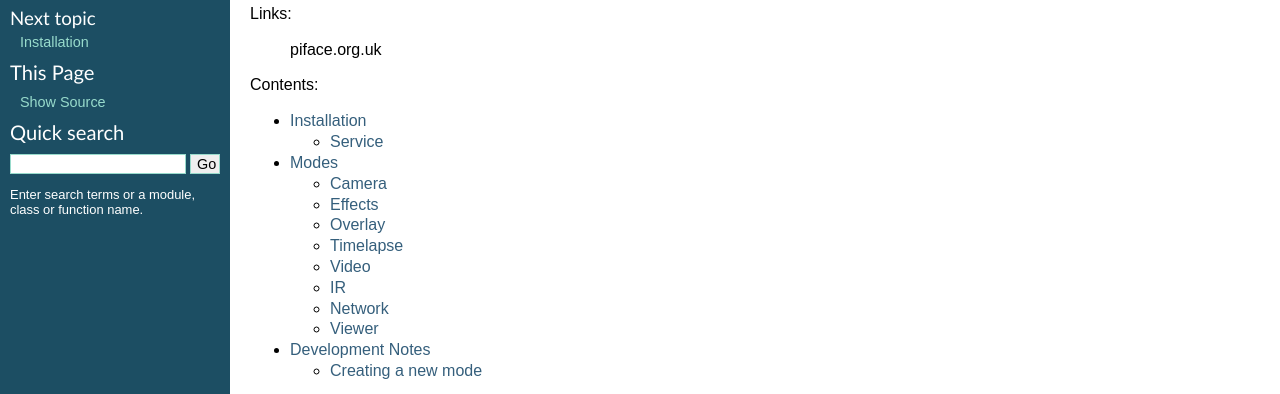
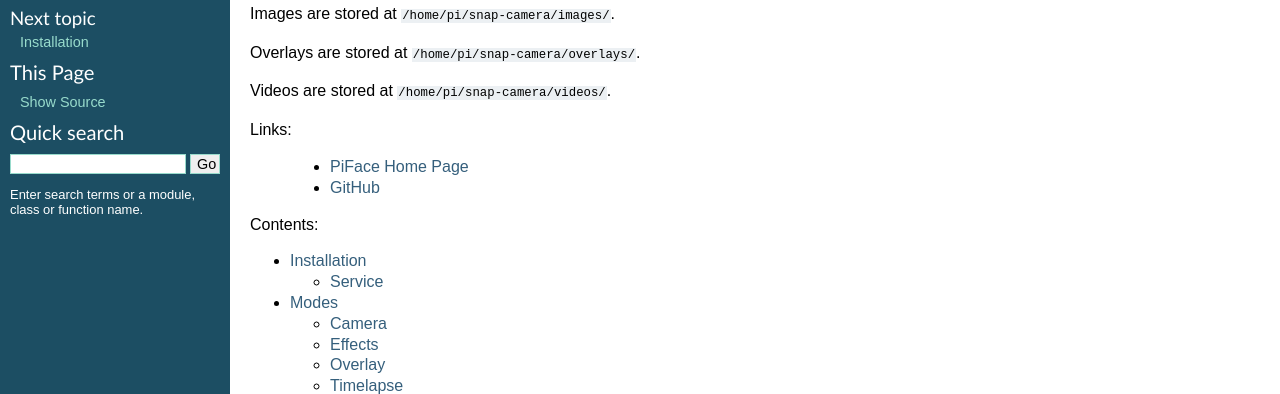
Before and after one commit to piface/snap-camera, a plain HTML site: page index.html in a window 1280 px wide. Shown: the part 125-519 px from the top of the page. Drawn offline with Linux system fonts and the light colour scheme.

Commit message:
updated docs to latest version

```diff
--- a/index.html
+++ b/index.html
@@ -51,9 +51,16 @@
 <h1>Welcome to Snap Camera&#8217;s documentation!<a class="headerlink" href="#welcome-to-snap-camera-s-documentation" title="Permalink to this headline">¶</a></h1>
 <p>Snap Camera is a portable DIY camera made from PiFace Control and Display
 and Raspicam.</p>
+<p>Images are stored at <tt class="docutils literal"><span class="pre">/home/pi/snap-camera/images/</span></tt>.</p>
+<p>Overlays are stored at <tt class="docutils literal"><span class="pre">/home/pi/snap-camera/overlays/</span></tt>.</p>
+<p>Videos are stored at <tt class="docutils literal"><span class="pre">/home/pi/snap-camera/videos/</span></tt>.</p>
 <p>Links:</p>
 <blockquote>
-<div>piface.org.uk</div></blockquote>
+<div><ul class="simple">
+<li><a class="reference external" href="http://www.piface.org.uk">PiFace Home Page</a></li>
+<li><a class="reference external" href="http://github.com/piface/snap-camera/">GitHub</a></li>
+</ul>
+</div></blockquote>
 <p>Contents:</p>
 <div class="toctree-wrapper compound">
 <ul>
```
Also changed, not shown: install.html (+1 -1 lines), searchindex.js (+1 -1 lines), _sources/index.txt, _sources/install.txt.
